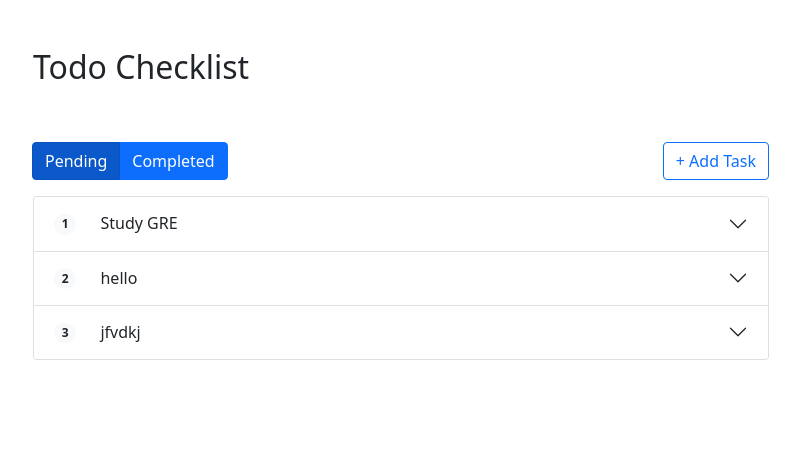
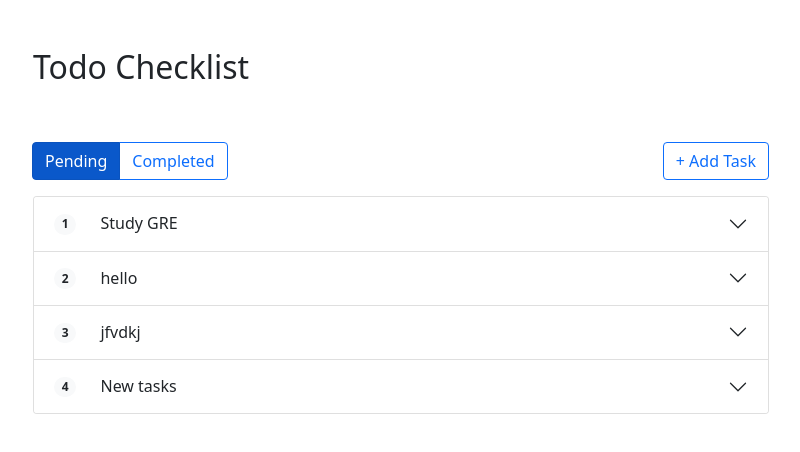
Before and after one commit to JoelMathewC/todoList-ReactApp, a React (Create React App) app: page / in a window 1280 px wide. Shown: the top 452 px of the page, without its empty margins (239-1039 px from the left). Built offline with nearby package versions, Linux system fonts and the light colour scheme; data requests are answered from the project's data file.

Commit message:
Finalized home page design + Linking

```diff
--- a/data/db.json
+++ b/data/db.json
@@ -17,6 +17,13 @@
       "body": "cdshucdhsacj",
       "completed": false,
       "id": 3
+    },
+    {
+      "title": "New tasks",
+      "body": "Woohoo",
+      "completed": false,
+      "starred": false,
+      "id": 4
     }
   ]
 }
--- a/src/components/Home.js
+++ b/src/components/Home.js
@@ -29,7 +29,7 @@ const Home = () => {
                             <ToggleButton id="tbg-check-1" value={1}>
                                 Pending
                             </ToggleButton>
-                            <ToggleButton id="tbg-check-2" value={2}>
+                            <ToggleButton id="tbg-check-2" value={2} variant={'outline-primary'}>
                                 Completed
                             </ToggleButton>
                         </ToggleButtonGroup>
@@ -37,7 +37,7 @@ const Home = () => {
                     </Col>
                     <Col xs={4}>
                         <div className="text-end">
-                        <Button variant="outline-primary">+ Add Task</Button>
+                            <Button variant="outline-primary" href="/create">+ Add Task</Button>
                         </div>
                     </Col>
                 </Row>
@@ -56,9 +56,3 @@ const Home = () => {
 }
 
 export default Home;
-
-{/* <Link to="/create">Add Task</Link> */}
-
-// <div className="pb-3">
-        //     <Button variant="outline-primary">+ Add Task</Button>
-        // </div>
--- a/src/components/TaskList.js
+++ b/src/components/TaskList.js
@@ -39,7 +39,7 @@ const TaskList = ({tasks}) => {
                                             <Button variant="outline-primary">Mark Completed</Button>
                                         </Col>
                                         <Col xs="auto">
-                                            <Button variant="outline-secondary">Edit Task</Button>
+                                            <Button variant="outline-secondary" href={`\\tasks\\edit\\${task.id}`}>Edit Task</Button>
                                         </Col>
                                     </Row>
                                 </Container>
```
